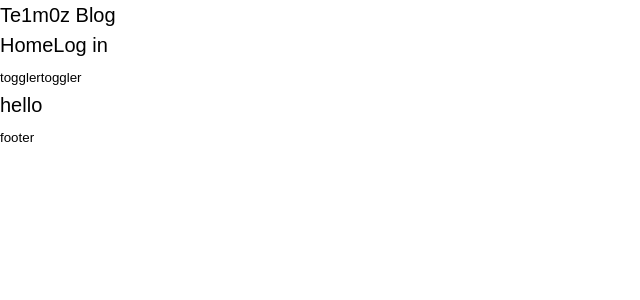
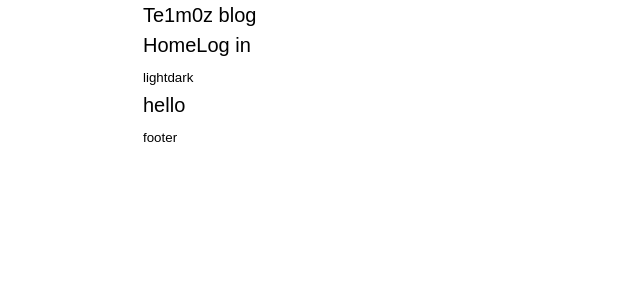
Before and after one commit to Te1m0z/blog-next, a Next.js app: page / in a window 1280 px wide. Shown: the top 300 px of the page, without its empty margins (0-640 px from the left). Built offline with nearby package versions, Linux system fonts and the light colour scheme; no server answers; a web font is replaced by a local one.

Commit message:
added css vars

```diff
--- a/src/components/core/Input/Input.tsx
+++ b/src/components/core/Input/Input.tsx
@@ -8,10 +8,6 @@ import {
   PathValue
 } from 'react-hook-form'
 import cn from 'classnames'
-//import { useTheme } from 'styled-components'
-//import theme from '@/styles/theme'
-//import { getScrollStyles } from '@/styles/common'
-//import useBreakpointValues from '@/hooks/useBreakpointValues'
 import * as s from './InputStyles'
 
 export type Props<T extends FieldValues> = {
@@ -42,8 +38,8 @@ const Input = <T extends FieldValues>({
     <>
       {multiline ? (
         <textarea
+          placeholder={placeholder}
           {...field}
-          placeholder={placeholder}
         />
       ) : (
         <s.Input
--- a/src/components/core/Input/InputStyles.ts
+++ b/src/components/core/Input/InputStyles.ts
@@ -2,7 +2,6 @@ import styled from 'styled-components'
 import themes, { Theme as t } from '@/styles/themes'
 
 export const Input = styled.input`
-  padding: 6px 16px;
-  border-radius: 10px;
-  border: 5px solid ${(p) => themes[<t>p.theme.value].inputBorderColor};
+  padding: 10px 20px;
+  border: 1px solid ${(p) => themes[<t>p.theme.value].inputBorderColor};
 `
--- a/src/components/layout/app-footer.tsx
+++ b/src/components/layout/app-footer.tsx
@@ -3,7 +3,9 @@ import React from 'react'
 export default function AppFooter() {
   return (
     <footer>
-      <button>footer</button>
+      <div className='container'>
+        <button>footer</button>
+      </div>
     </footer>
   )
 }
--- a/src/components/layout/app-header.tsx
+++ b/src/components/layout/app-header.tsx
@@ -8,7 +8,8 @@ export default function AppHeader() {
 
   return (
     <header>
-      Te1m0z Blog
+      <div className='container'>
+        <Link href='/'>Te1m0z blog</Link>
         <nav>
           <ul>
             <li>
@@ -19,8 +20,9 @@ export default function AppHeader() {
             </li>
           </ul>
         </nav>
-      <button onClick={() => theme.setTheme('light')}>toggler</button>
-      <button onClick={() => theme.setTheme('dark')}>toggler</button>
+        <button onClick={() => theme.setTheme('light')}>light</button>
+        <button onClick={() => theme.setTheme('dark')}>dark</button>
+      </div>
     </header>
   )
 }
--- a/src/components/layout/index.tsx
+++ b/src/components/layout/index.tsx
@@ -10,7 +10,7 @@ export default function AppLayout({ children }: IAppLayout) {
   return (
     <>
       <AppHeader />
-      <main>{children}</main>
+      <main className='container'>{children}</main>
       <AppFooter />
     </>
   )
--- a/src/pages/login/index.tsx
+++ b/src/pages/login/index.tsx
@@ -94,7 +94,6 @@ const LoginPage: NextPage = () => {
 
   return (
     <div className='login-page'>
-      <div ref={verifierRef}></div>
       <form onSubmit={handleSubmit(handlerFormLoginSubmit)}>
         {errors.email && (
           <div className='error-message'>{errors.email.message}</div>
--- a/src/styles/global.ts
+++ b/src/styles/global.ts
@@ -1,5 +1,6 @@
 import { createGlobalStyle } from 'styled-components'
 import themes, { Theme as t } from '@/styles/themes'
+import { SIZES } from '@/styles/vars'
 
 const globalStyles = createGlobalStyle`
 	body,
@@ -29,7 +30,7 @@ const globalStyles = createGlobalStyle`
 
 	.container {
 		width: 100%;
-		max-width: $main-container-width;
+		max-width: ${SIZES.container};
 		padding: 0 15px;
 		margin: 0 auto;
 		height: 100%;
--- a/src/styles/themes/dark.ts
+++ b/src/styles/themes/dark.ts
@@ -1,3 +1,5 @@
+import { COLORS } from '@/styles/vars'
+
 const darkTheme = {
   /* Major */
   primaryColor: '#000',
@@ -6,7 +8,7 @@ const darkTheme = {
   siteColor: '#fff',
   /* Inputs */
   inputBg: 'yellow',
-  inputBorderColor: '#ccc',
+  inputBorderColor: COLORS.purple,
 }
 
 export default darkTheme
--- a/src/styles/themes/light.ts
+++ b/src/styles/themes/light.ts
@@ -1,3 +1,5 @@
+import { COLORS } from '@/styles/vars'
+
 const lightTheme = {
   /* Major */
   primaryColor: '#ccc',
@@ -6,7 +8,7 @@ const lightTheme = {
   siteColor: '#000',
   /* Inputs */
   inputBg: 'red',
-  inputBorderColor: '#eee',
+  inputBorderColor: COLORS.purple,
 }
 
 export default lightTheme
--- /dev/null
+++ b/src/styles/vars.ts
@@ -0,0 +1,25 @@
+// const varsStyles = createGlobalStyle`
+//   $red: #ed343c;
+//   $grey: rgba(17, 26, 38, 0.4);
+//   $grey-light: rgba(17, 26, 38, 0.2);
+//   $blue: #2e6cdf;
+//   $black: #111A26;
+//   $white: #fff;
+//   $purple: #EC4899;
+
+//   $main-container-width: 1200px;
+//   $main-container-width-sm: 950px;
+
+//   $header-height: 72px;
+//   $header-height-mob: 100px;
+// `
+
+export const COLORS = {
+  purple: '#EC4899',
+}
+
+export const SIZES = {
+  container: '1024px'
+}
+
+//export default varsStyles
```
Lines whose indentation alone changed are shown as unchanged.
